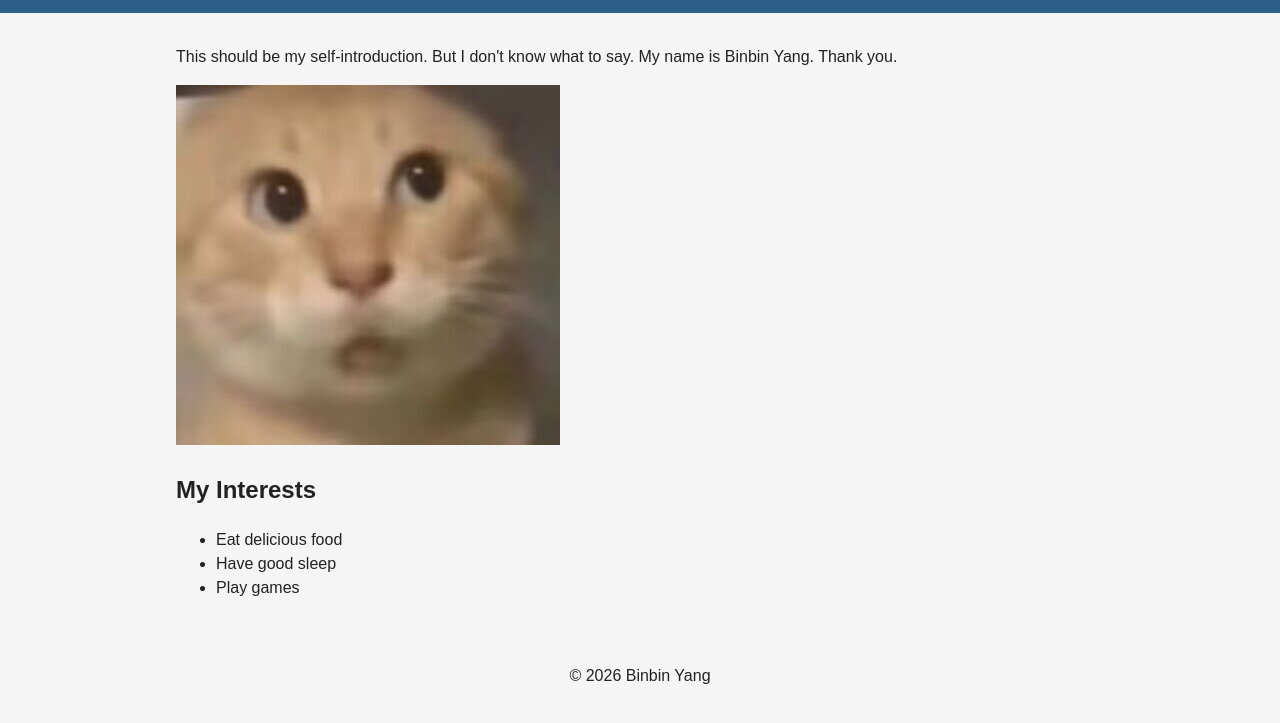
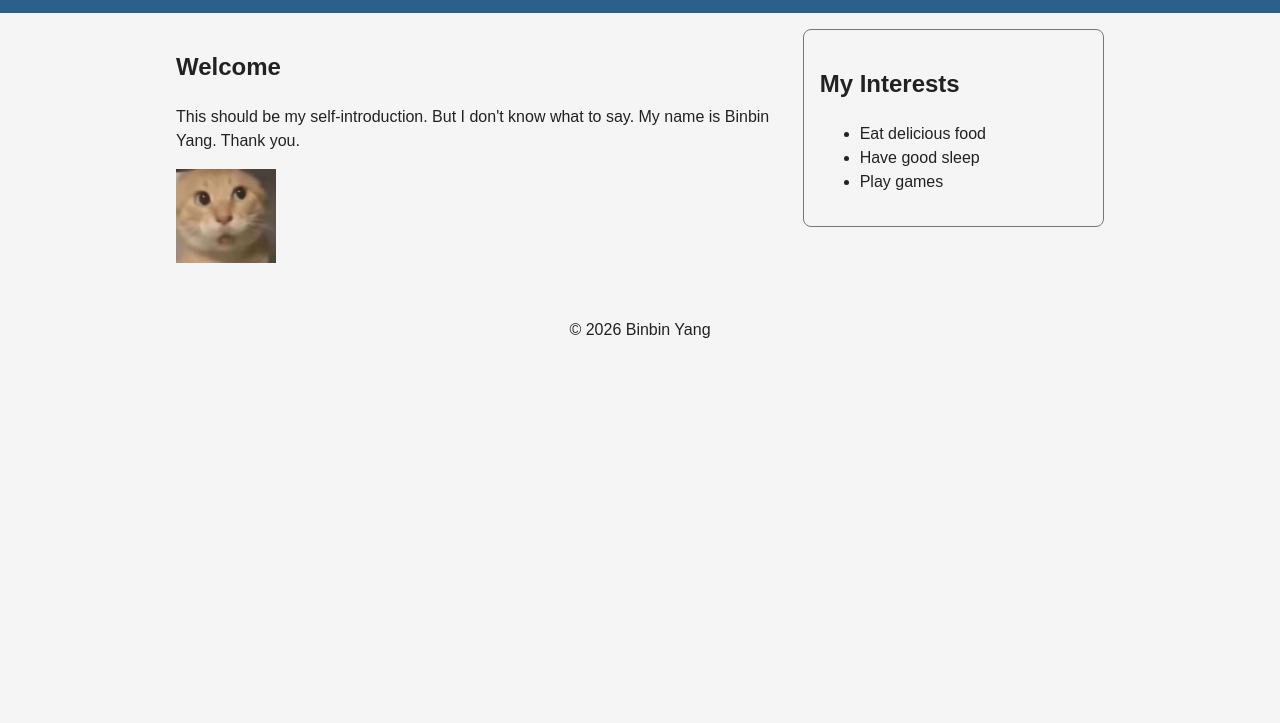
Before and after one commit to NullStart/cosc219-site, a plain HTML site: page index.html in a window 1280 px wide. Shown: the part 67-790 px from the top of the page. Drawn offline with Linux system fonts and the light colour scheme.

Commit message:
Update the layout of home page

```diff
--- a/index.html
+++ b/index.html
@@ -23,11 +23,24 @@
   </header>
 
 <main>
-    <p>This should be my self-introduction. But I don't know what to say. My name is Binbin Yang. Thank you.</p>
+  <div class="home-layout">
+
+    <section>
+      <h2>Welcome</h2>
+
+      <p>
+        This should be my self-introduction.
+        But I don't know what to say.
+        My name is Binbin Yang. Thank you.
+      </p>
 
       <img src="images/cat1.jpg"
-     alt="A cute cat, maybe.">
+           alt="A cute cat"
+           width="100"
+           height="100">
+    </section>
 
+    <aside>
       <h2>My Interests</h2>
 
       <ul>
@@ -35,6 +48,9 @@
         <li>Have good sleep</li>
         <li>Play games</li>
       </ul>
+    </aside>
+
+  </div>
 </main>
 
   <footer>
```
Lines whose indentation alone changed are shown as unchanged.
